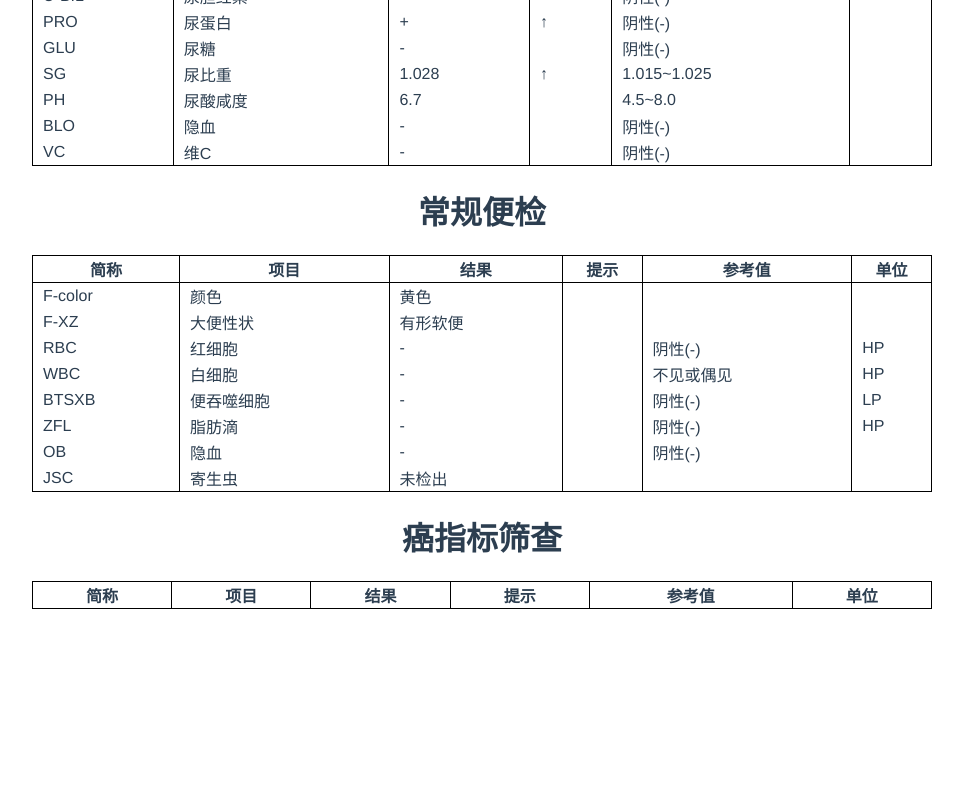
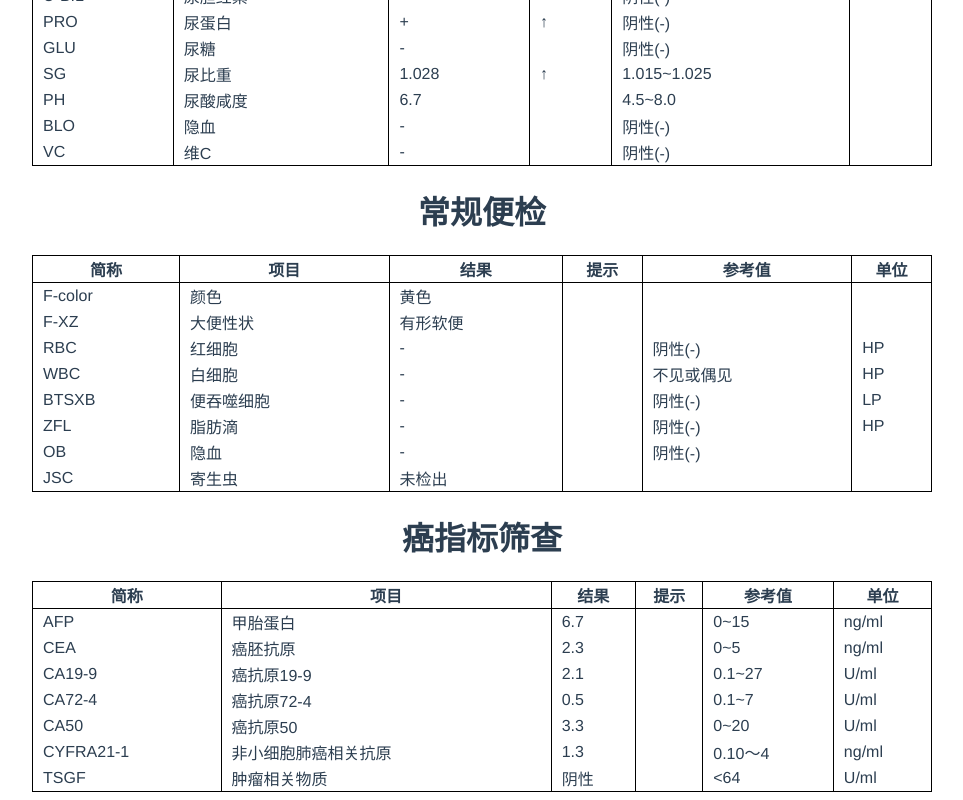
Before and after one commit to gaoshengyun/phyexamresult, a Vue app: page /#/immunoassay in a window 1280 px wide. Shown: the part 307-1107 px from the top of the page, without its empty margins (158-1121 px from the left). Before the commit the page ends 924 px from the top, so only its background shows below. Built offline with nearby package versions, Linux system fonts and the light colour scheme.

Commit message:
癌症筛检数据

```diff
--- a/src/mockdata/immunoassay.js
+++ b/src/mockdata/immunoassay.js
@@ -175,4 +175,70 @@ let result2 = [
   },
 ]
 
-export {result1,result2}
+let result3 = [
+  {
+    id: 1,
+    abbreviation: 'AFP',
+    name: '甲胎蛋白',
+    result: '6.7',
+    hint: '',
+    reference: '0~15',
+    units: 'ng/ml'
+  },
+  {
+    id: 2,
+    abbreviation: 'CEA',
+    name: '癌胚抗原',
+    result: '2.3',
+    hint: '',
+    reference: '0~5',
+    units: 'ng/ml'
+  },
+  {
+    id: 3,
+    abbreviation: 'CA19-9',
+    name: '癌抗原19-9',
+    result: '2.1',
+    hint: '',
+    reference: '0.1~27',
+    units: 'U/ml'
+  },
+  {
+    id: 4,
+    abbreviation: 'CA72-4',
+    name: '癌抗原72-4',
+    result: '0.5',
+    hint: '',
+    reference: '0.1~7',
+    units: 'U/ml'
+  },
+  {
+    id: 5,
+    abbreviation: 'CA50',
+    name: '癌抗原50',
+    result: '3.3',
+    hint: '',
+    reference: '0~20',
+    units: 'U/ml'
+  },
+  {
+    id: 6,
+    abbreviation: 'CYFRA21-1',
+    name: '非小细胞肺癌相关抗原',
+    result: '1.3',
+    hint: '',
+    reference: '0.10～4',
+    units: 'ng/ml'
+  },
+  {
+    id: 7,
+    abbreviation: 'TSGF',
+    name: '肿瘤相关物质',
+    result: '阴性',
+    hint: '',
+    reference: '<64',
+    units: 'U/ml'
+  },
+]
+
+export {result1,result2,result3}
```
